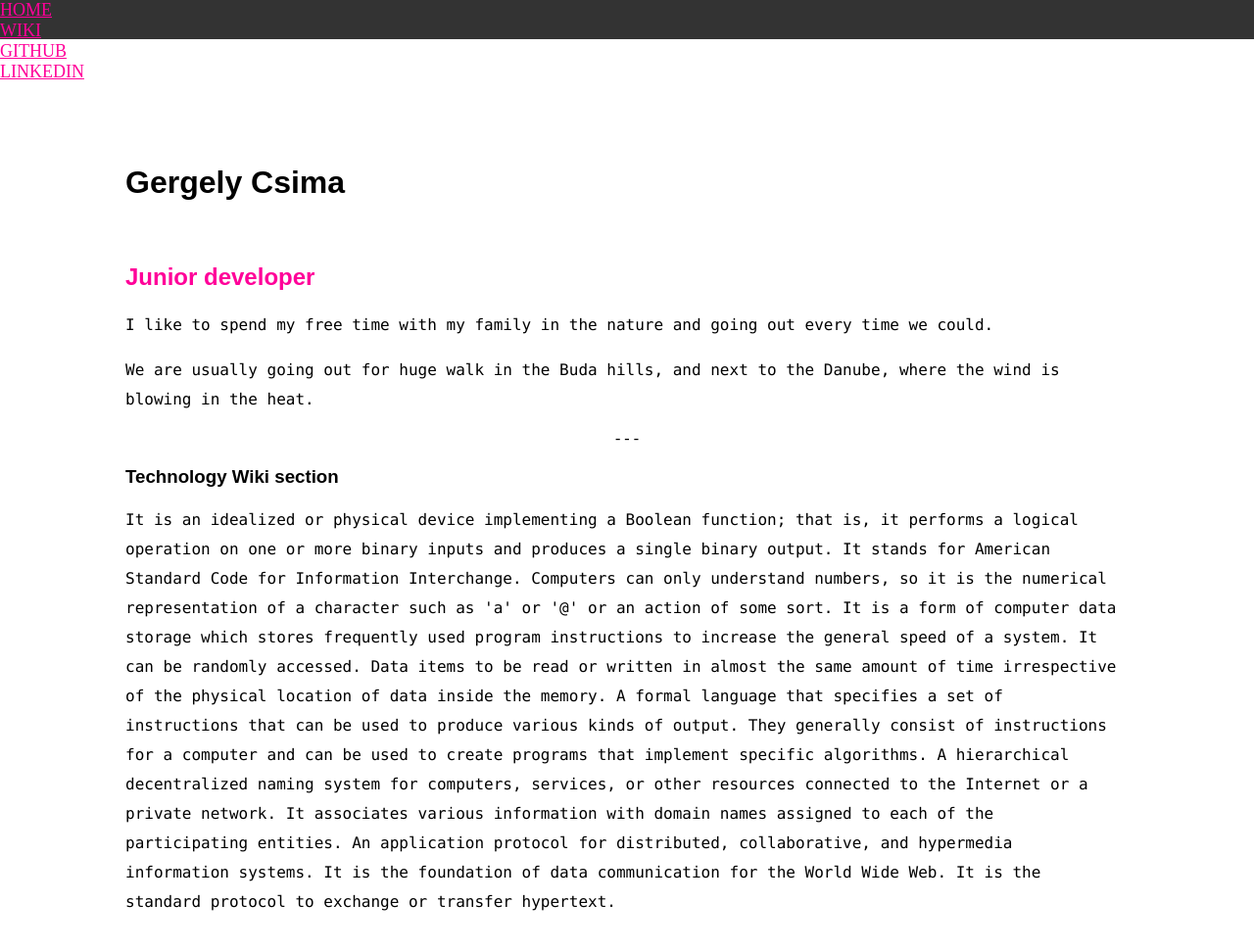
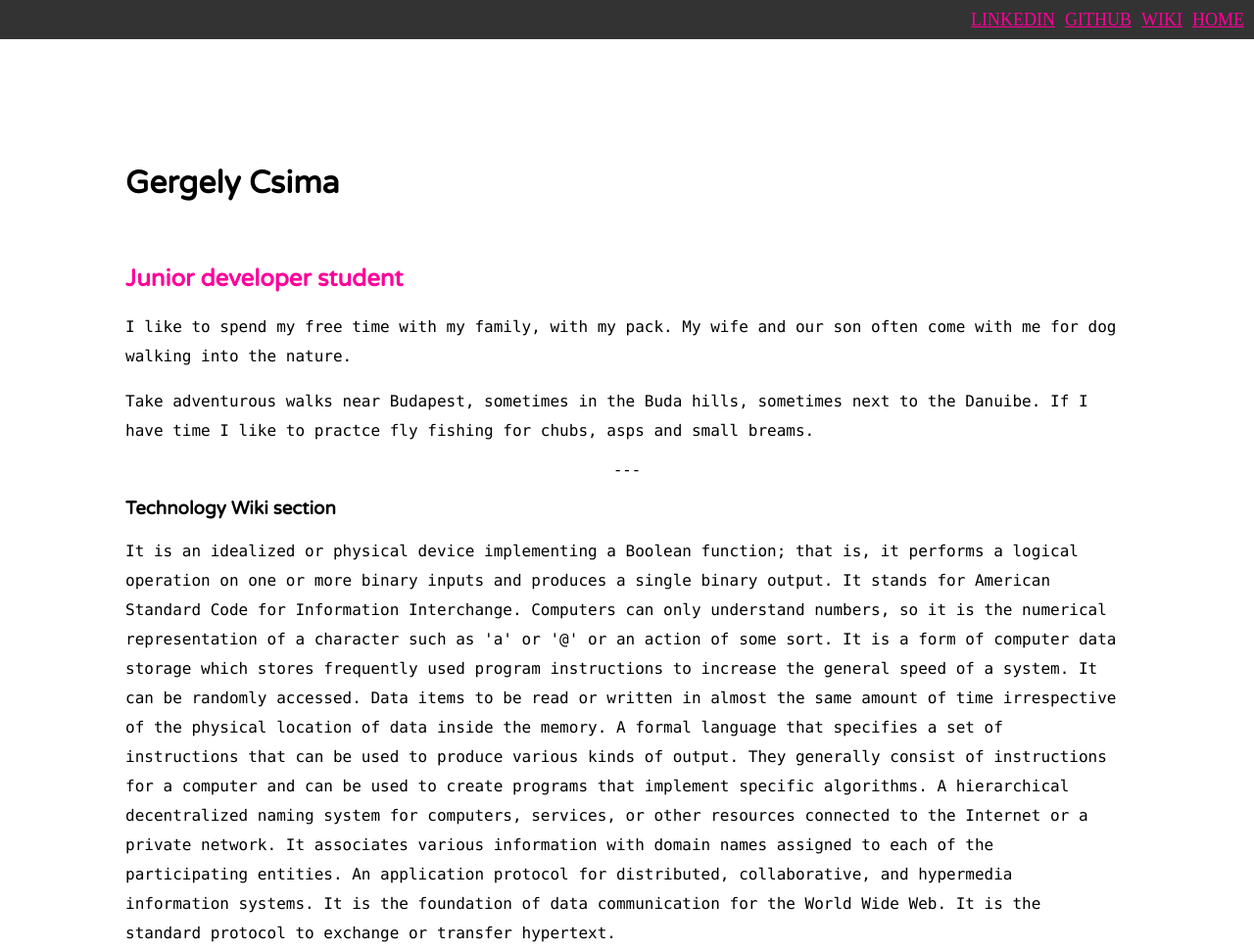
Before and after one commit to green-fox-academy/gergocsima, a plain HTML site: page week-01/day-01/html/firstwebpage.html in a window 1280 px wide. Shown: the whole page at 98% size. Drawn offline with Linux system fonts and the light colour scheme.

Commit message:
Logo and font face next step

```diff
--- a/week-01/day-01/html/firstwebpage.html
+++ b/week-01/day-01/html/firstwebpage.html
@@ -1,9 +1,13 @@
 <doctype html>
     <html>
+
     <head>
         <meta charset="utf-8" />
         <meta name="keywords" content="gergely, csima" />
-          <meta name="description" content="My first proper web page."/>
+        <meta name="description" content="My first proper web page." />
+        <style>
+            @import url('https://fonts.googleapis.com/css?family=Varela+Round');
+        </style>
         <link rel="stylesheet" type="text/css" href="../css/firstwebpage.css" />
         <title>
             My first web page.
@@ -11,36 +15,49 @@
     </head>
 
     <div id="top">
-          <span id="links">
+        <li>
             <a id="home" href="home.html" traget=blank> HOME </a>
+        </li>
+        <li>
             <a id="wiki" href="wiki.html" target=blank> WIKI </a>
+        </li>
+        <li>
             <a id="github" href="https://github.com/csigeer" traget=blank> GITHUB </a>
+        </li>
+        <li>
             <a id="linkedin" href="https://www.linkedin.com/in/gergelycsima/" traget=blank> LINKEDIN </a>
-            </span>
+        </li>
     </div>
+
     <body style="background: url('file:////Users/mac/Downloads/topography/topography.png')">
         <h1> Gergely Csima</h1>
-        <h2>Junior developer</h2>
+        <h2>Junior developer student</h2>
         <div id="about me">
-          <p>I like to spend my free time with my family in the nature and going out every time we could.</p>
-          <p>We are usually going out for huge walk in the Buda hills, and next to the Danube, where the wind is blowing in the heat.</p>
+            <p>I like to spend my free time with my family, with my pack. My wife and our son often come with me for dog walking
+                into the nature.</p>
+            <p>Take adventurous walks near Budapest, sometimes in the Buda hills, sometimes next to the Danuibe. If I have time
+                I like to practce fly fishing for chubs, asps and small breams. </p>
         </div>
         <div id="separator">- - -</div>
         <div id="wiki">
             <h3>Technology Wiki section</h3>
         </div>
-        <p>It is an idealized or physical device implementing a Boolean function; that is, it performs a logical operation on one or more binary inputs and produces a single binary output.
-                It stands for American Standard Code for Information Interchange. Computers can only understand numbers, so it is the numerical representation of a character such as 'a' or '@' or an action of some sort.
-
-                It is a form of computer data storage which stores frequently used program instructions to increase the general speed of a system. It can be randomly accessed. Data items to be read or written in almost the same amount of time irrespective of the physical location of data inside the memory.
-
-                A formal language that specifies a set of instructions that can be used to produce various kinds of output. They generally consist of instructions for a computer and can be used to create programs that implement specific algorithms.
-
-                A hierarchical decentralized naming system for computers, services, or other resources connected to the Internet or a private network. It associates various information with domain names assigned to each of the participating entities.
-
-                An application protocol for distributed, collaborative, and hypermedia information systems. It is the foundation of data communication for the World Wide Web. It is the standard protocol to exchange or transfer hypertext.
+        <p>It is an idealized or physical device implementing a Boolean function; that is, it performs a logical operation on
+            one or more binary inputs and produces a single binary output. It stands for American Standard Code for Information
+            Interchange. Computers can only understand numbers, so it is the numerical representation of a character such
+            as 'a' or '@' or an action of some sort. It is a form of computer data storage which stores frequently used program
+            instructions to increase the general speed of a system. It can be randomly accessed. Data items to be read or
+            written in almost the same amount of time irrespective of the physical location of data inside the memory. A
+            formal language that specifies a set of instructions that can be used to produce various kinds of output. They
+            generally consist of instructions for a computer and can be used to create programs that implement specific algorithms.
+            A hierarchical decentralized naming system for computers, services, or other resources connected to the Internet
+            or a private network. It associates various information with domain names assigned to each of the participating
+            entities. An application protocol for distributed, collaborative, and hypermedia information systems. It is the
+            foundation of data communication for the World Wide Web. It is the standard protocol to exchange or transfer
+            hypertext.
         </p>
 
     </body>
+
     </html>
 </doctype>
```
Lines whose indentation alone changed are shown as unchanged.
